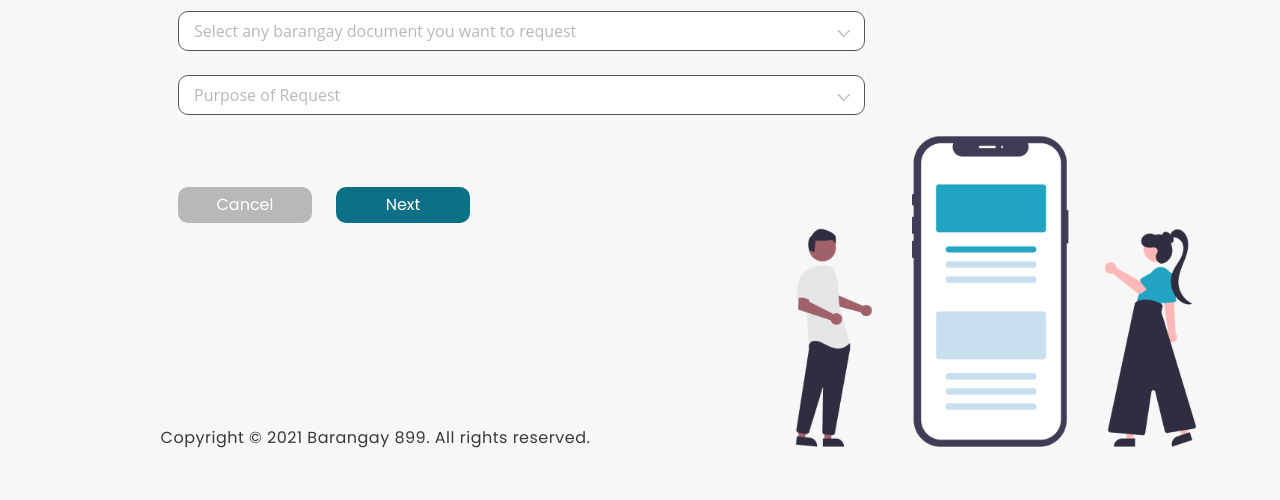
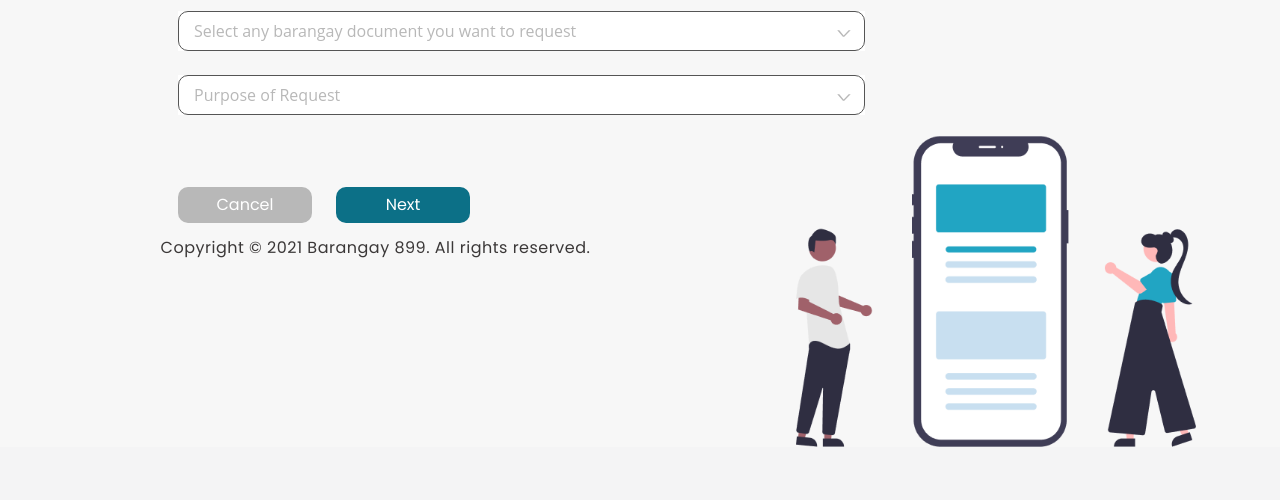
Before and after one commit to sspaghetticoder/barangay899, a Laravel app: page /new-resident/requests/create in a window 1280 px wide. Shown: the part 1195-1695 px from the top of the page. After the commit the page ends 1642 px from the top, so only its background shows below. Run offline with Laravel 8, Linux system fonts and the light colour scheme; some libraries are stand-ins or nearby versions.

Commit message:
viewport sizing

```diff
--- a/public/css/style.css
+++ b/public/css/style.css
@@ -489,7 +489,7 @@ input[type=email]::placeholder {
         position: relative;
         padding-left: 3%;
         float: left;
-        bottom: -190px;
+        /* bottom: -190px; */
         text-align: left;
     }
 
--- a/resources/views/main/index.blade.php
+++ b/resources/views/main/index.blade.php
@@ -2,10 +2,9 @@
 <html lang="en">
 
 <head>
+    {{-- <meta http-equiv="X-UA-Compatible" content="IE=edge"> --}}
     <meta charset="UTF-8">
-    <meta http-equiv="X-UA-Compatible" content="IE=edge">
-    <meta name="viewport" content="width=device-width, initial-scale=1.0">
-    {{-- <meta name="viewport" content="width=device-width, initial-scale=1.0, minimum-scale=1.0, maximum-scale=1.0"> --}}
+    <meta name="viewport" content="width=device-width, initial-scale=1.0, maximum-scale=1.0, user-scalable=no">
     <title>Request</title>
 
     <!-- Logo -->
```
